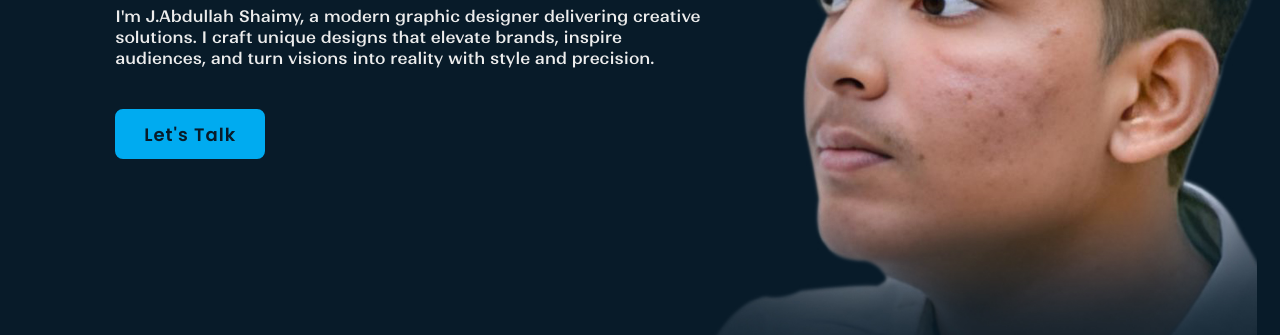
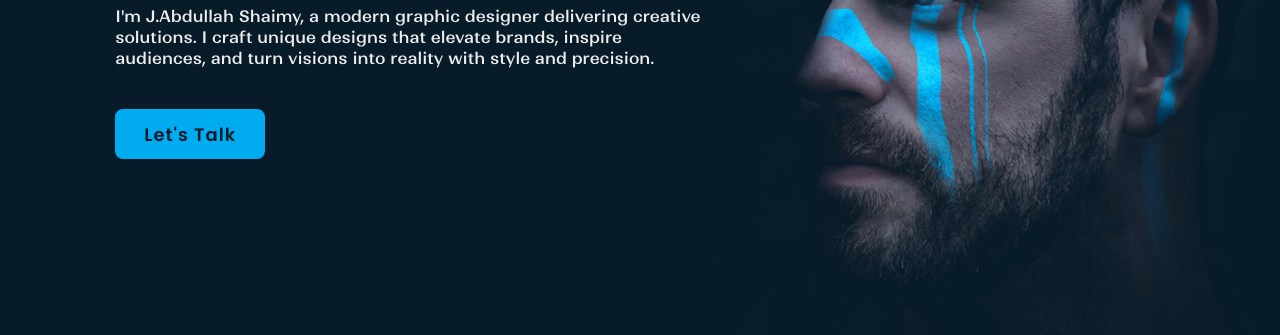
Before and after one commit to abdullahshaimy/abdullah-portfolio, a plain HTML site: page index.html in a window 1280 px wide. Shown: the part 379-714 px from the top of the page. Drawn offline with nearby package versions, Linux system fonts and the light colour scheme.

Commit message:
change img

```diff
--- a/style.css
+++ b/style.css
@@ -143,7 +143,7 @@ section {
     display: flex;
     align-items: center;
     padding: 0 9%;
-    background: url('home\ img.jpg') no-repeat;
+    background: url('home.jpg') no-repeat;
     background-size: cover;
     background-position: center;
 }
```
